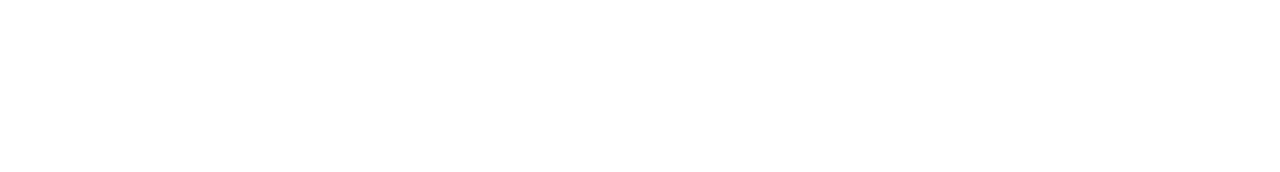
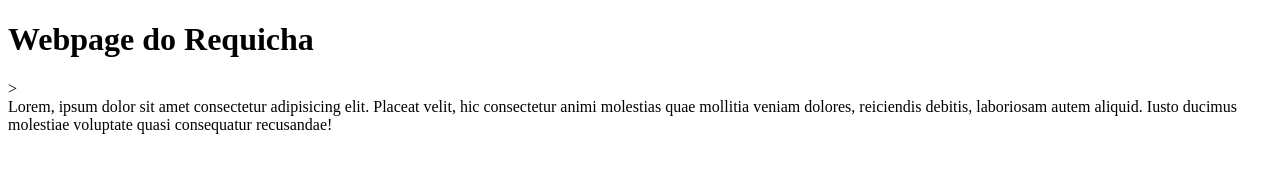
Before and after one commit to Requicha17/Madeira-Torres-, a plain HTML site: page index.html in a window 1280 px wide. Drawn offline with Linux system fonts and the light colour scheme.

Commit message:
Update index.html

```diff
--- a/index.html
+++ b/index.html
@@ -4,9 +4,16 @@
     <meta charset="UTF-8">
     <meta http-equiv="X-UA-Compatible" content="IE=edge">
     <meta name="viewport" content="width=device-width, initial-scale=1.0">
-    <title>Document</title>
+    <title>Madeira Torres</title>
 </head>
 <body>
+    <header>
+        <h1>Webpage do Requicha</h1>>
+    </header>
 
+    <section>
+        Lorem, ipsum dolor sit amet consectetur adipisicing elit. Placeat velit, hic consectetur animi molestias quae mollitia veniam dolores, reiciendis debitis, laboriosam autem aliquid. Iusto ducimus molestiae voluptate quasi consequatur recusandae!
+
+    </section>
 </body>
 </html>
```
